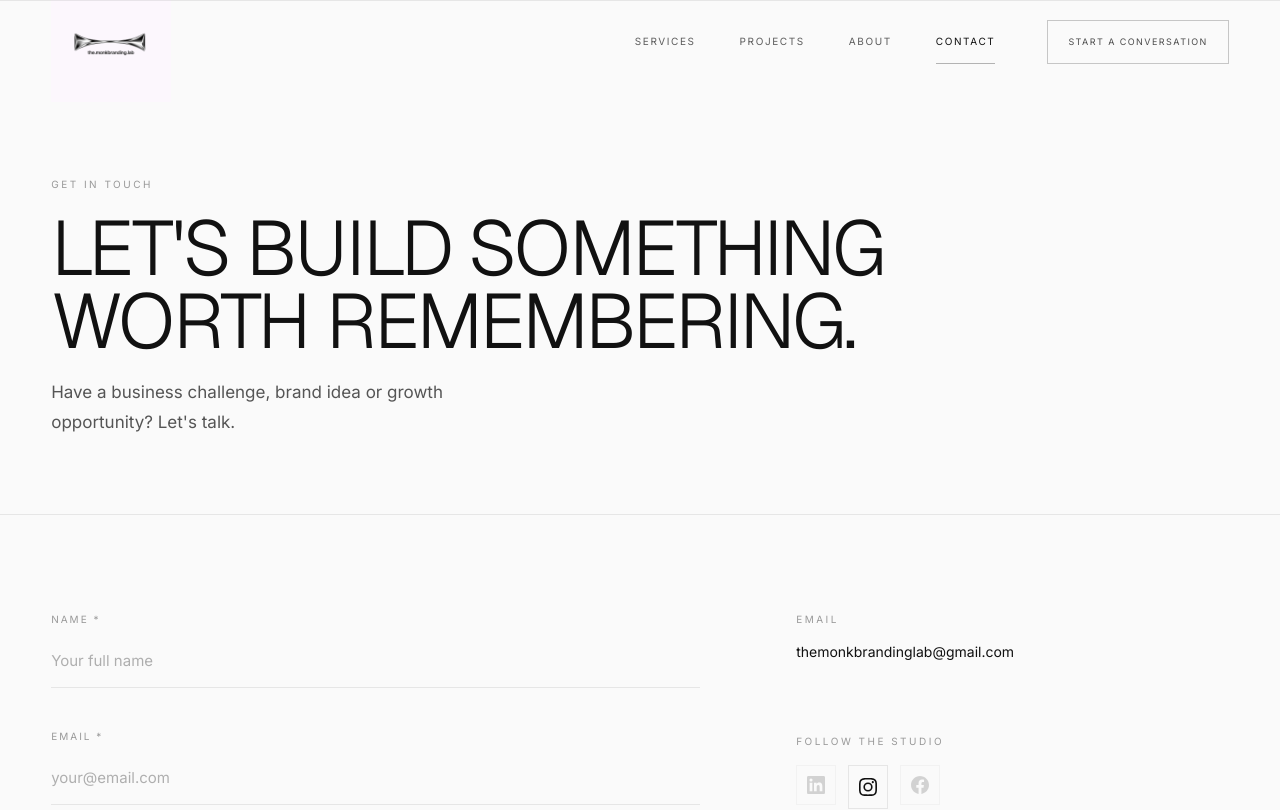
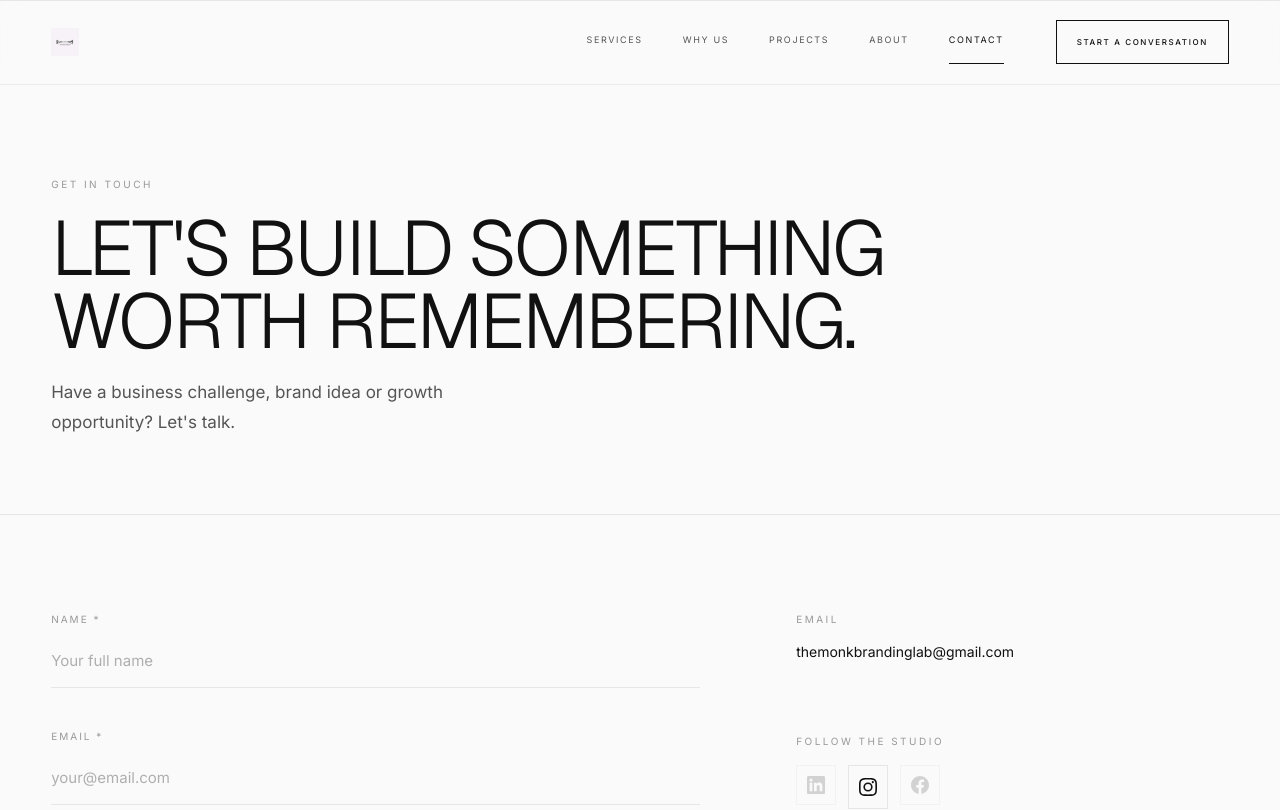
Before and after one commit to themonkbrandinglab/portfolio, a Next.js app: page /contact in a window 1280 px wide. Shown: the top 810 px of the page. Built offline with nearby package versions, Linux system fonts and the light colour scheme.

Commit message:
feat: premium header/footer polish — Why Us nav link, solid black CTA border, black btn-outline, fixed footer colors, why-us anchor

```diff
--- a/src/app/globals.css
+++ b/src/app/globals.css
@@ -325,103 +325,81 @@ a {
 }
 
 /* ======================================================
-   HEADER — slim, elegant, fixed
-   ====================================================== */
-
-.header {
-  position: fixed;
-  top: 0; left: 0; right: 0;
-  z-index: 100;
-  transition: background 0.5s var(--ease-expo), border-color 0.5s var(--ease-expo), backdrop-filter 0.5s var(--ease-expo);
-}
-.header--scrolled {
-  background: rgba(10, 10, 10, 0.88);
-  backdrop-filter: blur(24px);
-  -webkit-backdrop-filter: blur(24px);
-  border-bottom: 1px solid var(--border-color);
-}
-.header__inner {
-  display: flex;
-  align-items: center;
-  justify-content: space-between;
-  padding-top: 0.875rem;
-  padding-bottom: 0.875rem;
-  transition: padding 0.4s var(--ease-expo);
-}
-.header--scrolled .header__inner {
-  padding-top: 0.5rem;
-  padding-bottom: 0.5rem;
-}
-.header__logo img {
-  height: 26px;
-  width: auto;
-  object-fit: contain;
-  transition: height 0.4s var(--ease-expo), opacity 0.3s ease;
-}
-.header--scrolled .header__logo img { height: 20px; }
-.header__logo:hover img { opacity: 0.7; }
+   HEADER — premium light mode
+   ====================================================== */
 
 .header__nav { display: none; }
 @media (min-width: 1024px) {
-  .header__nav { display: flex; align-items: center; gap: 1.75rem; }
-}
+  .header__nav { display: flex; align-items: center; gap: 2.5rem; }
+}
+
 .header__nav-link {
-  font-size: 0.625rem;
-  letter-spacing: 0.16em;
-  text-transform: uppercase;
-  color: var(--text-muted);
-  transition: color 0.3s ease;
+  font-size: 0.5625rem;
+  letter-spacing: 0.18em;
+  text-transform: uppercase;
+  color: var(--text-secondary);
+  transition: color var(--duration-fast) var(--ease-premium);
   position: relative;
+  padding-bottom: 2px;
+  white-space: nowrap;
 }
 .header__nav-link::after {
   content: '';
   position: absolute;
-  bottom: -2px; left: 0; right: 0;
+  bottom: 0; left: 0; right: 0;
   height: 1px;
-  background: var(--chrome);
+  background: var(--text-primary);
   transform: scaleX(0);
   transform-origin: left;
-  transition: transform 0.4s var(--ease-expo);
-}
-.header__nav-link:hover { color: var(--text-primary); }
+  transition: transform var(--duration-fast) var(--ease-premium);
+}
+.header__nav-link:hover {
+  color: var(--text-primary);
+}
 .header__nav-link:hover::after { transform: scaleX(1); }
 
+/* CTA — solid black border, fills black on hover, turns white text */
 .header__cta {
   display: none;
-  font-size: 0.5625rem;
-  letter-spacing: 0.18em;
-  text-transform: uppercase;
-  padding: 0.4375rem 1.125rem;
-  border: 1px solid rgba(255,255,255,0.14);
-  color: var(--text-muted);
-  transition: background 0.3s ease, color 0.3s ease, border-color 0.3s ease;
-  margin-left: 0.5rem;
-}
-@media (min-width: 1024px) { .header__cta { display: inline-flex; align-items: center; gap: 0.375rem; } }
-.header__cta:hover { background: #fff; color: var(--bg-primary); border-color: #fff; }
+  font-size: 0.5rem;
+  letter-spacing: 0.2em;
+  text-transform: uppercase;
+  font-weight: 500;
+  padding: 0.5625rem 1.25rem;
+  border: 1px solid var(--text-primary);
+  color: var(--text-primary);
+  background: transparent;
+  transition:
+    background var(--duration-fast) var(--ease-premium),
+    color var(--duration-fast) var(--ease-premium);
+  margin-left: 0.75rem;
+  white-space: nowrap;
+}
+@media (min-width: 1024px) {
+  .header__cta { display: inline-flex; align-items: center; }
+}
+.header__cta:hover {
+  background: var(--text-primary);
+  color: var(--bg-primary);
+}
 
 .header__burger {
   display: flex;
   flex-direction: column;
-  gap: 4px;
+  gap: 5px;
   padding: 0.375rem;
   cursor: pointer;
   background: none;
   border: none;
 }
-/* burger: show on mobile, hide on desktop */
 .header__burger { display: flex !important; }
 @media (min-width: 1024px) { .header__burger { display: none !important; } }
 
-/* desktop nav: hide on mobile, show on desktop */
 .header__nav { display: none !important; }
-@media (min-width: 1024px) { .header__nav { display: flex !important; } }
-
-/* desktop CTA: hide on mobile */
+@media (min-width: 1024px) { .header__nav { display: flex !important; align-items: center; gap: 2.5rem; } }
+
 .header__cta { display: none !important; }
 @media (min-width: 1024px) { .header__cta { display: inline-flex !important; align-items: center; } }
-.header__cta:hover { background: #fff !important; color: #0a0a0a !important; border-color: #fff !important; }
-.nav-link-hover:hover { color: rgba(255,255,255,1) !important; }
 
 /* ======================================================
    MOBILE MENU
@@ -613,7 +591,7 @@ a {
   justify-content: center;
   gap: 0.5rem;
   padding: 1rem 2.5rem;
-  border: 1px solid rgba(0,0,0,0.22);
+  border: 1px solid var(--text-primary);
   color: var(--text-primary);
   font-size: 0.6875rem;
   letter-spacing: 0.12em;
@@ -622,7 +600,7 @@ a {
   white-space: nowrap;
   min-width: 10rem;
 }
-.btn-outline:hover { border-color: rgba(0,0,0,0.5); background: rgba(0,0,0,0.04); }
+.btn-outline:hover { background: var(--text-primary); color: var(--bg-primary); border-color: var(--text-primary); }
 
 /* ======================================================
    SECTION BASE
@@ -1273,15 +1251,14 @@ a {
 .footer__copy {
   font-size: 0.5625rem;
   letter-spacing: 0.08em;
-  color: rgba(255,255,255,0.2);
+  color: var(--text-muted);
 }
 .footer__email-link {
   font-size: 0.5625rem;
   letter-spacing: 0.08em;
-  color: rgba(255,255,255,0.2);
-  transition: color 0.25s;
-}
-.footer__email-link:hover { color: rgba(255,255,255,0.5); }
+  color: var(--text-muted);
+}
+.footer__email-link:hover { color: var(--text-primary); }
 
 .contact-email-link {
   font-size: 0.875rem;
--- a/src/components/layout/Header.tsx
+++ b/src/components/layout/Header.tsx
@@ -9,6 +9,7 @@ import MobileMenu from './MobileMenu'
 
 const navLinks = [
   { label: 'Services',  href: '/services'  },
+  { label: 'Why Us',    href: '/#why-us'   },
   { label: 'Projects',  href: '/projects'  },
   { label: 'About',     href: '/about'     },
   { label: 'Contact',   href: '/contact'   },
@@ -26,7 +27,6 @@ export default function Header() {
   }, [])
 
   useEffect(() => { setMenuOpen(false) }, [pathname])
-
   useEffect(() => {
     document.body.style.overflow = menuOpen ? 'hidden' : ''
     return () => { document.body.style.overflow = '' }
@@ -39,16 +39,15 @@ export default function Header() {
           position: 'fixed',
           top: 0, left: 0, right: 0,
           zIndex: 100,
-          // ── 5. Border extremely subtle, disappears when not scrolled
           borderBottom: scrolled
-            ? '1px solid rgba(0,0,0,0.06)'
-            : '1px solid transparent',
+            ? '1px solid rgba(0,0,0,0.10)'
+            : '1px solid rgba(0,0,0,0.06)',
           background: scrolled
-            ? 'rgba(250,250,250,0.92)'
-            : 'transparent',
-          backdropFilter: scrolled ? 'blur(18px)' : 'none',
-          WebkitBackdropFilter: scrolled ? 'blur(18px)' : 'none',
-          transition: 'background 0.45s ease, border-color 0.45s ease, backdrop-filter 0.45s ease',
+            ? 'rgba(250,250,250,0.96)'
+            : 'rgba(250,250,250,0.85)',
+          backdropFilter: 'blur(20px)',
+          WebkitBackdropFilter: 'blur(20px)',
+          transition: 'background 0.4s var(--ease-premium), border-color 0.4s var(--ease-premium)',
         }}
       >
         <div
@@ -65,97 +64,59 @@ export default function Header() {
           }}
         >
 
-          {/* ── Logo ────────────────────────────────────────────────────────
-              mix-blend-mode: lighten makes the JPG's black background
-              invisible against the dark page — logo integrates cleanly.
-              Width: ~120px, height auto.
-          ── */}
-          <Link href="/" aria-label="the.monkbranding.lab — home">
+          {/* Logo */}
+          <Link href="/" aria-label="the.monkbranding.lab home" style={{ display: 'flex', alignItems: 'center', flexShrink: 0 }}>
             <Image
               src="/brand/monk-logo.jpg"
               alt="the.monkbranding.lab"
-              width={240}
-              height={80}
-              priority
+              width={110}
+              height={36}
               style={{
-                width: 120,         /* ── 1. 110–130px target */
-                height: 'auto',
-                display: 'block',
-                // Invert the white-on-black image to black-on-white, then multiply to blend cleanly
+                height: 28,
+                width: 'auto',
+                objectFit: 'contain',
                 filter: 'invert(1)',
                 mixBlendMode: 'multiply',
+                transition: 'opacity 0.3s var(--ease-premium)',
               }}
             />
           </Link>
 
-          {/* ── Desktop navigation ───────────────────────────────────────── */}
-          <nav
-            aria-label="Main navigation"
-            style={{ display: 'flex', alignItems: 'center', gap: '2.75rem' }} /* ── 4. Generous spacing */
-            className="header__nav"
-          >
+          {/* Desktop nav */}
+          <nav aria-label="Main navigation" className="header__nav">
             {navLinks.map((link) => {
               const isActive = pathname === link.href
               return (
                 <Link
                   key={link.href}
                   href={link.href}
+                  className="header__nav-link"
                   style={{
-                    fontSize: '0.625rem',
-                    letterSpacing: '0.16em',
-                    textTransform: 'uppercase',
-                    color: isActive ? 'rgba(17,17,17,1)' : 'rgba(17,17,17,0.68)',
-                    transition: 'color 0.25s ease',
-                    borderBottom: isActive
-                      ? '1px solid rgba(17,17,17,0.3)'
-                      : '1px solid transparent',
-                    paddingBottom: 2,
+                    color: isActive ? 'var(--text-primary)' : 'var(--text-secondary)',
+                    borderBottom: isActive ? '1px solid var(--text-primary)' : '1px solid transparent',
+                    paddingBottom: '2px',
                   }}
-                  className="nav-link-hover"
                 >
                   {link.label}
                 </Link>
               )
             })}
 
-            {/* ── 2. CTA: START A CONVERSATION ── */}
-            <Link
-              href="/contact"
-              className="header__cta"
-              style={{
-                fontSize: '0.5625rem',
-                letterSpacing: '0.16em',
-                textTransform: 'uppercase',
-                padding: '0.5625rem 1.25rem',
-                border: '1px solid rgba(17,17,17,0.22)',
-                color: 'rgba(17,17,17,0.75)',
-                background: 'transparent',
-                transition: 'background 0.25s ease, color 0.25s ease, border-color 0.25s ease',
-                whiteSpace: 'nowrap',
-              }}
-            >
+            {/* CTA — solid black border, fills black on hover */}
+            <Link href="/contact" className="header__cta">
               Start a Conversation
             </Link>
           </nav>
 
-          {/* ── Mobile burger ────────────────────────────────────────────── */}
+          {/* Mobile burger */}
           <button
             onClick={() => setMenuOpen(true)}
             aria-label="Open menu"
             aria-expanded={menuOpen}
             className="header__burger"
-            style={{
-              background: 'none',
-              border: 'none',
-              cursor: 'pointer',
-              padding: '0.25rem',
-              display: 'flex',
-              flexDirection: 'column',
-              gap: 5,
-            }}
           >
-            <span style={{ display: 'block', width: 22, height: 1, background: 'rgba(255,255,255,0.8)' }} />
-            <span style={{ display: 'block', width: 14, height: 1, background: 'rgba(255,255,255,0.8)' }} />
+            <span style={{ display: 'block', width: 22, height: 1, background: 'var(--text-primary)' }} />
+            <span style={{ display: 'block', width: 14, height: 1, background: 'var(--text-primary)' }} />
           </button>
 
         </div>
--- a/src/components/sections/WhyUsSection.tsx
+++ b/src/components/sections/WhyUsSection.tsx
@@ -41,6 +41,7 @@ export default function WhyUsSection() {
 
   return (
     <section
+      id="why-us"
       ref={ref}
       style={{
         background: 'var(--bg-primary)',
```
